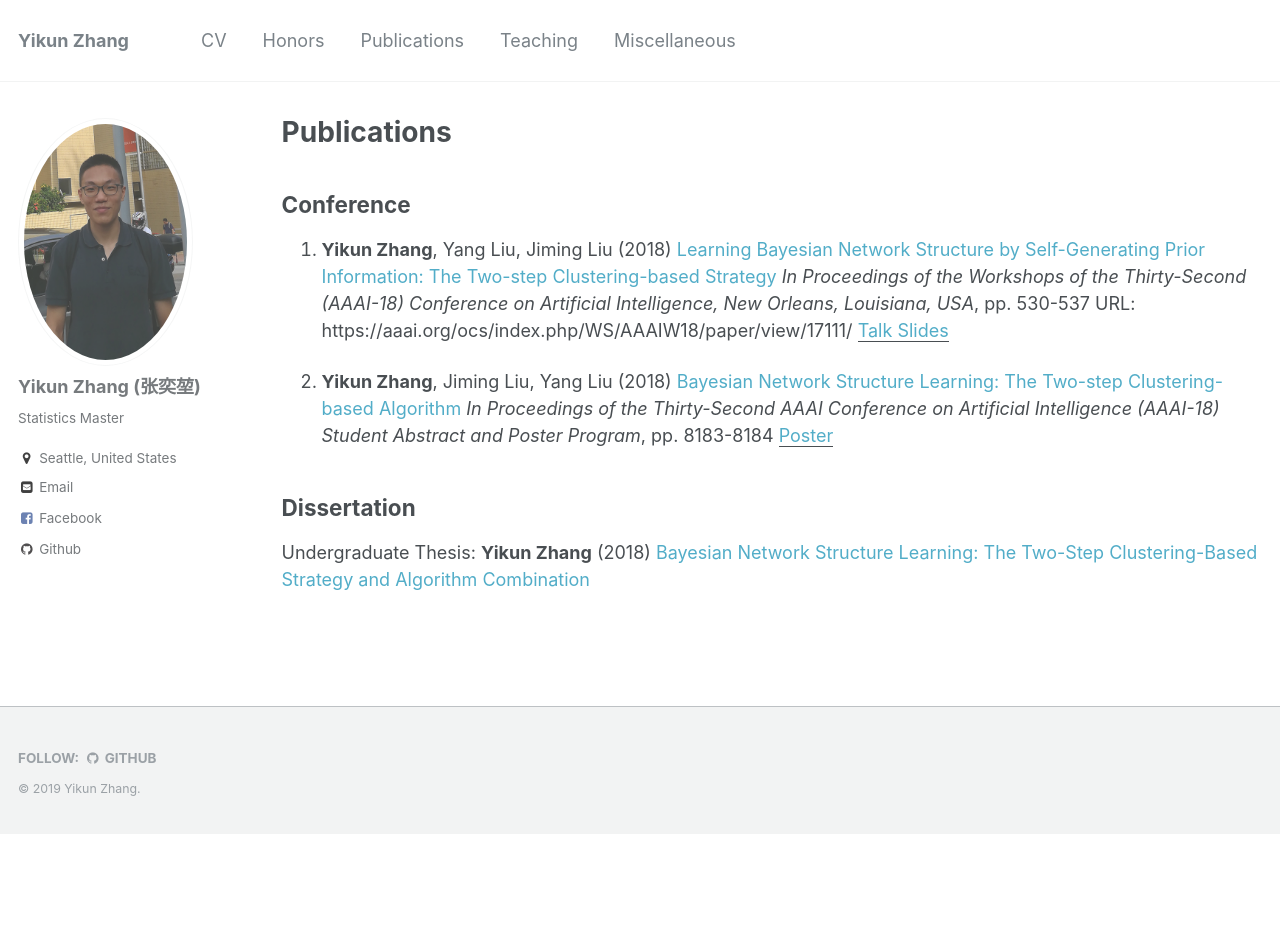
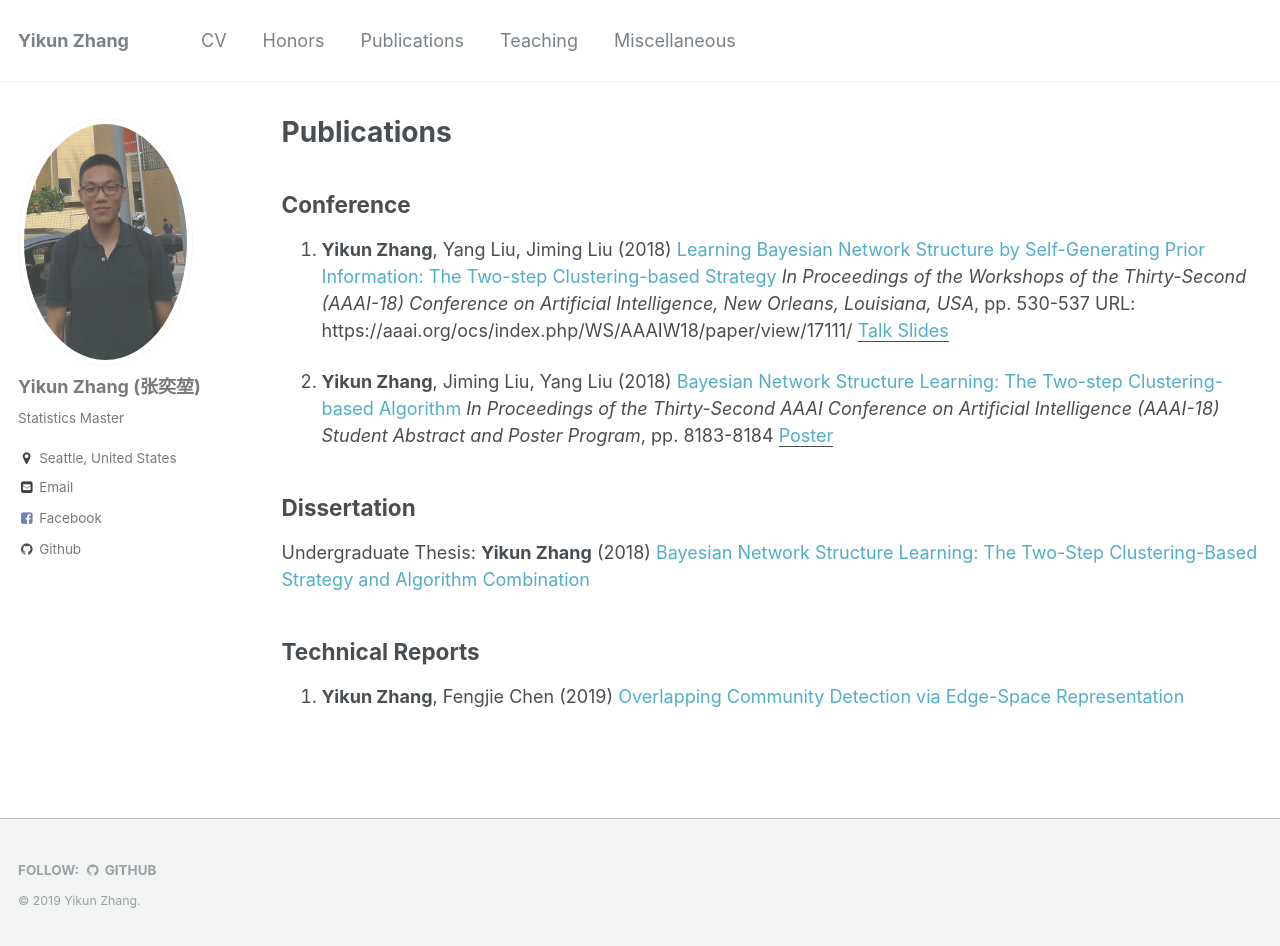
Before and after one commit to zhangyk8/zhangyk8.github.io, a Jekyll site: the page built from _pages/publications.md, in a window 1280 px wide and 946 px high. Built offline with Jekyll 4.4.1, drawn with Linux system fonts in a browser that asks for light colours.

Commit message:
Update publications.md

```diff
--- a/_pages/publications.md
+++ b/_pages/publications.md
@@ -31,4 +31,8 @@ My publications will be coming soon.
 
 Undergraduate Thesis: **Yikun Zhang** (2018) <A href="https://zhangyk8.github.io/publications/Thesis.pdf" style="color: #52adc8; text-decoration=underline"> Bayesian Network Structure Learning: The Two-Step Clustering-Based Strategy and Algorithm Combination </A>
 
+## Technical Reports
+
+1. **Yikun Zhang**, Fengjie Chen (2019) <A href="https://zhangyk8.github.io/portfolio/Lecture_Notes/STAT548_Report.pdf" style="color: #52adc8; text-decoration=underline"> Overlapping Community Detection via Edge-Space Representation </A>
+
 {% endif %}
```
